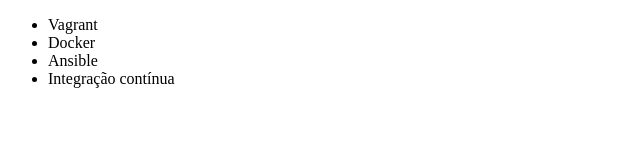
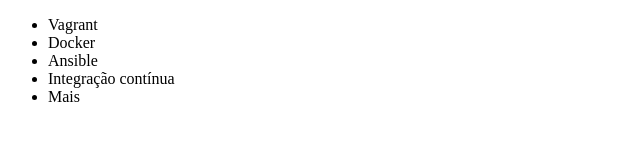
Before and after one commit to wernerraul25/alura-git, a plain HTML site: page index.html in a window 1280 px wide. Shown: the full height of the page, 0-640 px from the left. Drawn offline with Linux system fonts and the light colour scheme.

Commit message:
Adicionei mais um curso

```diff
--- a/index.html
+++ b/index.html
@@ -10,6 +10,7 @@
             <li>Docker</li>
             <li>Ansible</li>
             <li>Integração contínua</li>
+            <li>Mais</li>
         </ul>
     </body>
 </html>
```
